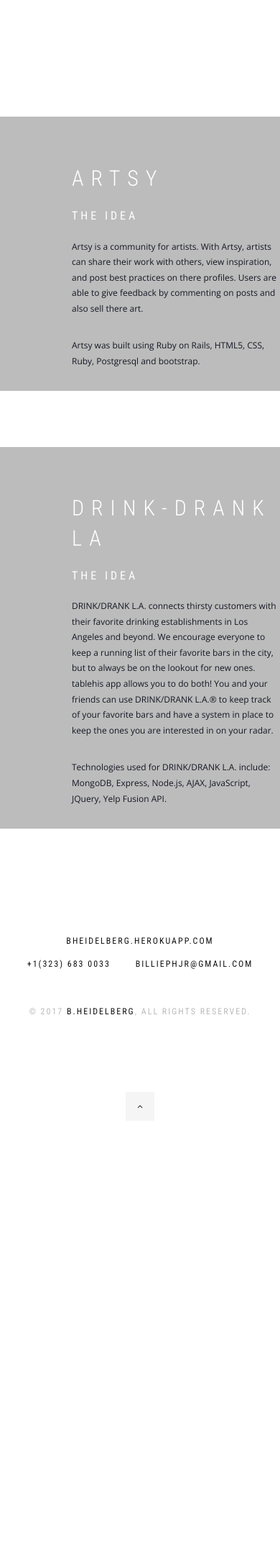
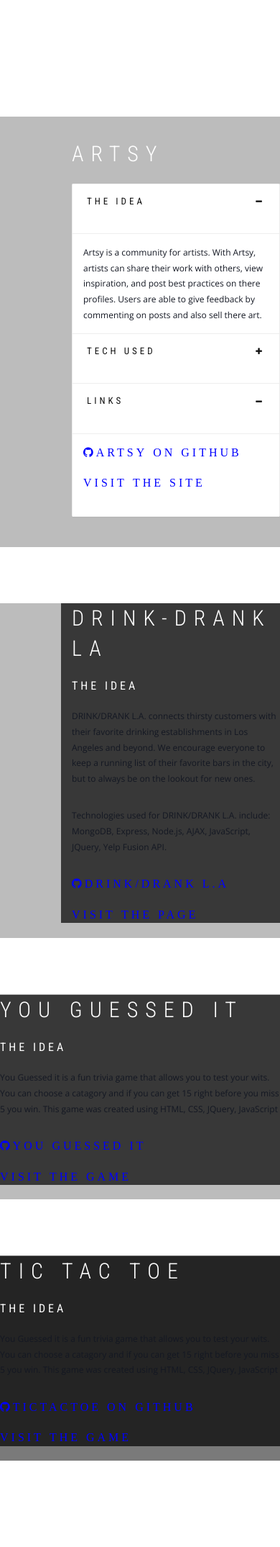
Before and after one commit to theamazingmrb/portfolio, a PHP site: page / in a window 390 px wide, after a click on "Toggle navigation". Shown: the part 2202-4351 px from the top of the page at 72% size. Before the commit the page ends 3742 px from the top, so only its background shows below. Run offline with PHP 8.4, Linux system fonts and the light colour scheme; some libraries are stand-ins or nearby versions.

Commit message:
adds info-box to portfolio and adds stackoverflow to social links

```diff
--- a/assets/css/template.css
+++ b/assets/css/template.css
@@ -127,10 +127,9 @@
 	margin-top: 20%;
 }
 
-.box {
-	border: 1px solid !important;
-	padding-left: 10%;
-	height: 500px;
+.info-box {
+		margin-top: 30px !important;
+
 }
 
 .cover {
@@ -139,10 +138,18 @@
 	background-position: cover cover !important;
 }
 
+.icon-width {
+	max-width: 51px;
+}
+
 .black {
 	color: #141823;
 }
 
+#filters a:hover {
+	text-decoration: underline;
+	background-color: lightblue;
+}
 @media (max-width: 991px){
 
 	.sidebar{
@@ -1361,6 +1368,10 @@
 	z-index:0;
 }
 
+.white {
+	background:rgba(0, 0, 0, .7);
+}
+
 .bg-dark-30:before{
 	background:rgba(34, 34, 34, 0.3);
 	content:"";
--- a/home.html
+++ b/home.html
@@ -197,7 +197,7 @@
 									<h3 class="work-title font-alt">Drink/Drank LA</h3>
 									<span class="work-category font-serif"><a href="#">Social</a></span>
 								</div>
-								<a href="drink-drank.html" class="work-link"></a>
+								<a href="#drink" class="work-link"></a>
 							</div>
 						</article>
 						<!-- /PORTFOLIO ITEM -->
@@ -259,7 +259,7 @@
 									<h3 class="work-title font-alt">You Guess It?</h3>
 									<span class="work-category font-serif"><a href="#">Trivia</a></span>
 								</div>
-								<a href="youguessit.html" class="work-link"></a>
+								<a href="#youguess" class="work-link"></a>
 							</div>
 						</article>
 						<!-- /PORTFOLIO ITEM -->
@@ -283,11 +283,50 @@
 
 					</div>
 
-					<div class="col-sm-6 spacing-top black">
+					<div class="col-sm-6 black info-box">
 						<h1>ARTSY</h1>
-						<h4>The Idea</h4>
-							<p>Artsy is a community for artists. With Artsy, artists can share their work with others, view inspiration, and post best practices on there profiles. Users are able to give feedback by commenting on posts and also sell there art.</p>
-							<p> Artsy was built using Ruby on Rails, HTML5, CSS, Ruby, Postgresql and bootstrap.</p>
+
+
+							<!-- /////////////////// -->
+
+						<div id="accordion" class="panel-group">
+							<div class="panel panel-default">
+								<div class="panel-heading">
+									<h4 class="panel-title"><a data-toggle="collapse" data-parent="#accordion" href="#support1">The Idea</a></h4>
+								</div>
+								<div id="support1" class="panel-collapse collapse in">
+									<div class="panel-body">
+										Artsy is a community for artists. With Artsy, artists can share their work with others, view inspiration, and post best practices on there profiles. Users are able to give feedback by commenting on posts and also sell there art.
+									</div>
+								</div>
+							</div>
+
+							<div class="panel panel-default">
+								<div class="panel-heading">
+									<h4 class="panel-title"><a data-toggle="collapse" data-parent="#accordion" href="#support2" class="collapsed">Tech Used</a></h4>
+								</div>
+								<div id="support2" class="panel-collapse collapse">
+									<div class="panel-body">
+										Artsy was built using Ruby on Rails, HTML5, CSS, Ruby, Postgresql and bootstrap.
+									</div>
+								</div>
+							</div>
+
+								<div class="panel panel-default">
+								<div class="panel-heading">
+									<h4 class="panel-title"><a data-toggle="collapse" data-parent="#accordion" href="#support3">Links</a></h4>
+								</div>
+								<div id="support3" class="panel-collapse collapse in">
+									<div class="panel-body">
+										<h4><a target="blank" class="fa fa-github github blue" href="https://github.com/theamazingmrb/artsy">Artsy on Github</a></h4>
+										<h4><a target="blank" class="fa blue" href="https://artsyv2.herokuapp.com">Visit the site</a></h4>
+									</div>
+								</div>
+							</div>
+						</div>
+
+							<!-- /////////////////// -->
+						<br>
 					</div>
 
 				</div>
@@ -295,7 +334,7 @@
 		</section>
 		<!-- /Artsy -->
 
-			<!-- Artsy -->
+		<!-- Drink/Drank -->
 		<section id="drink" class="module-hero bg-dark-30 js-fullheight right spacing-top" data-background="assets/images/drank-home.jpeg">
 
 
@@ -303,14 +342,16 @@
 
 
 
-					<div class="col-sm-6 spacing-top black">
+					<div class="col-sm-6 black white box">
 						<h1>Drink-Drank LA</h1>
 						<h4>The Idea</h4>
-							<p>DRINK/DRANK L.A. connects thirsty customers with their favorite drinking establishments in Los Angeles and beyond. We encourage everyone to keep a running list of their favorite bars in the city, but to always be on the lookout for new ones. tablehis
-								app allows you to do both! You and your friends can use DRINK/DRANK L.A.® to keep track of your favorite bars and have a system in place to keep the ones you are interested in on your radar. </p>
+							<p>DRINK/DRANK L.A. connects thirsty customers with their favorite drinking establishments in Los Angeles and beyond. We encourage everyone to keep a running list of their favorite bars in the city, but to always be on the lookout for new ones.  </p>
 
-								<p>Technologies used for DRINK/DRANK L.A. include: MongoDB,
-								Express, Node.js, AJAX, JavaScript, JQuery, Yelp Fusion API.</p>
+							<p>Technologies used for DRINK/DRANK L.A. include: MongoDB,
+							Express, Node.js, AJAX, JavaScript, JQuery, Yelp Fusion API.</p>
+
+							<h4><a target= "blank" class="fa fa-github github blue"href="https://github.com/theamazingmrb/Drink-Drank">Drink/Drank L.A</a></h4>
+						<h4><a target= "blank" class="fa blue" href="https://drink-drank.herokuapp.com/"> Visit the page</a></h4>
 					</div>
 
 					<div class="col-sm-6">
@@ -320,8 +361,59 @@
 				</div>
 
 		</section>
-		<!-- /Artsy -->
+		<!-- /Drink/Drank -->
 
+		<!-- You Guess It -->
+		<section id="youguess" class="module-hero bg-dark-30 js-fullheight spacing-top" data-background="assets/images/youguesssplash.png">
+
+
+				<div class="row">
+
+
+					<div class="col-sm-6">
+
+					</div>
+
+
+					<div class="col-sm-6 black white">
+						<h1>You Guessed It</h1>
+						<h4>The Idea</h4>
+							<p>You Guessed it is a fun trivia game that allows you to test your wits. You can choose a catagory and if you can get 15 right before you miss 5 you win. This game was created using HTML, CSS, JQuery, JavaScript</p>
+							<h4><a target= "blank" class="fa fa-github github blue" href="https://github.com/theamazingmrb/wdigame1">You Guessed It</a></h4>
+							<h4><a target= "blank" class="fa blue" href="https://theamazingmrb.github.io/wdigame1/">Visit the game</a></h4>
+					</div>
+
+
+				</div>
+
+		</section>
+		<!-- /You Guess It -->
+
+		<!-- You Guess It -->
+		<section id="tictac" class="module-hero bg-dark-60 js-fullheight spacing-top" data-background="assets/images/tictac.png">
+
+
+				<div class="row">
+
+
+					<div class="col-sm-6">
+
+					</div>
+
+
+					<div class="col-sm-6 black white">
+						<h1>Tic Tac Toe</h1>
+						<h4>The Idea</h4>
+							<p>You Guessed it is a fun trivia game that allows you to test your wits. You can choose a catagory and if you can get 15 right before you miss 5 you win. This game was created using HTML, CSS, JQuery, JavaScript</p>
+							<h4><a target= "blank" class="fa fa-github github blue" href="https://github.com/theamazingmrb/wdigame1">TicTacToe on Github</a></h4>
+							<h4><a target= "blank" class="fa blue" href="https://theamazingmrb.github.io/wdigame1/">Visit the game</a></h4>
+					</div>
+
+
+				</div>
+
+		</section>
+		<!-- /You Guess It -->
 		<hr class="divider">
 
 		<!-- FOOTER -->
```
Also changed, not shown: about.html (+18 -0 lines), assets/images/artsysplash.png, assets/images/stackoverflow.png (added), assets/images/tictac.png (added).
